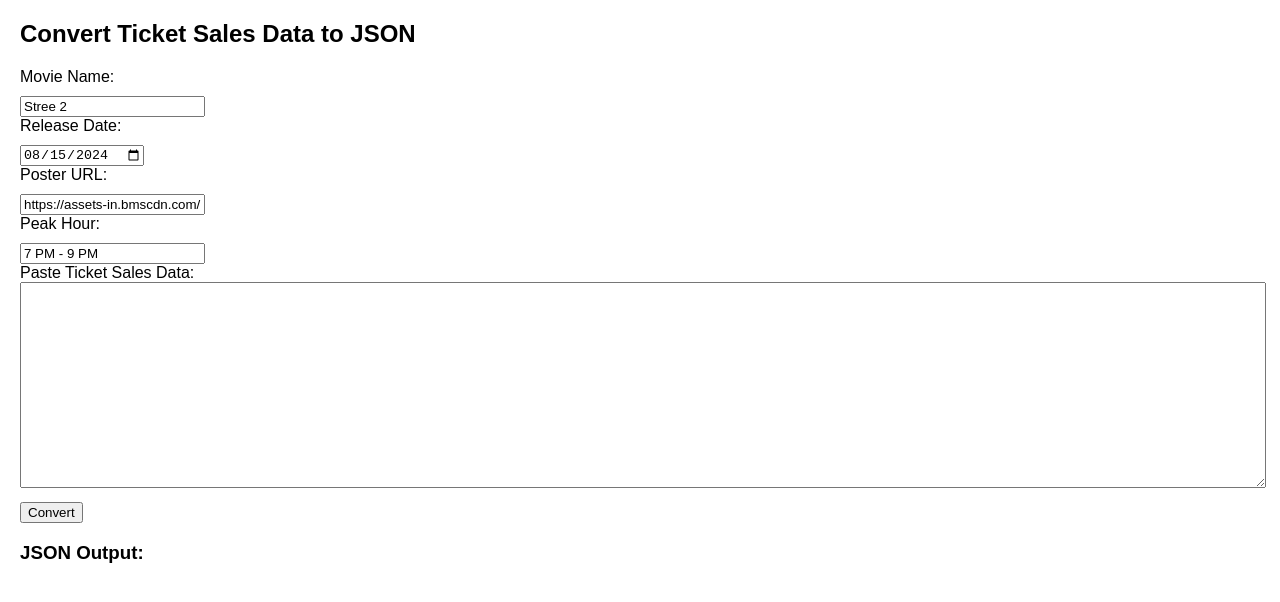
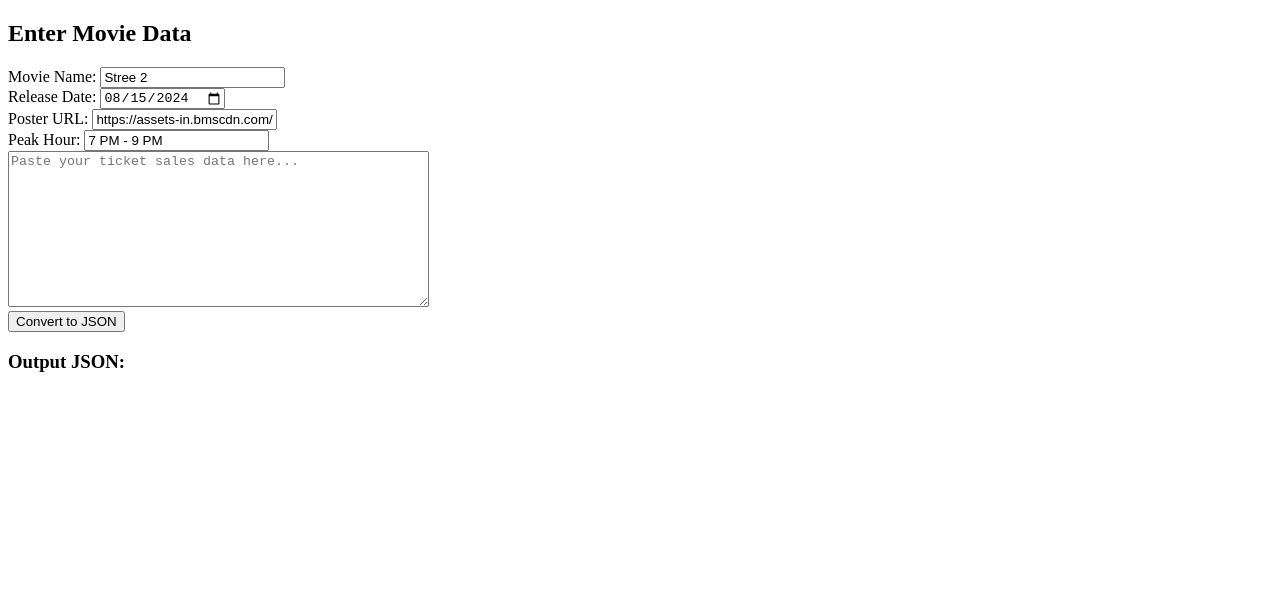
Before and after one commit to unknownman2024/Bookmyshow, a plain HTML site: page conv.html in a window 1280 px wide. Drawn offline with Linux system fonts and the light colour scheme.

Commit message:
Update conv.html

```diff
--- a/conv.html
+++ b/conv.html
@@ -3,66 +3,60 @@
 <head>
     <meta charset="UTF-8">
     <meta name="viewport" content="width=device-width, initial-scale=1.0">
-    <title>Ticket Sales to JSON</title>
-    <style>
-        body { font-family: Arial, sans-serif; margin: 20px; }
-        textarea { width: 100%; height: 200px; }
-        input, button { margin-top: 10px; display: block; }
-    </style>
+    <title>Movie Ticket Sales JSON Converter</title>
 </head>
 <body>
-    <h2>Convert Ticket Sales Data to JSON</h2>
-    <label>Movie Name: <input type="text" id="movie_name" value="Stree 2"></label>
-    <label>Release Date: <input type="date" id="release_date" value="2024-08-15"></label>
-    <label>Poster URL: <input type="text" id="poster" value="https://assets-in.bmscdn.com/iedb/movies/images/mobile/thumbnail/xlarge/stree-2-et00312345-1737184762.jpg"></label>
-    <label>Peak Hour: <input type="text" id="peak_hour" value="7 PM - 9 PM"></label>
-    <label>Paste Ticket Sales Data:</label>
-    <textarea id="input_data"></textarea>
-    <button onclick="convertToJSON()">Convert</button>
-    <h3>JSON Output:</h3>
-    <pre id="output"></pre>
+    <h2>Enter Movie Data</h2>
+    <label>Movie Name: <input type="text" id="movie_name" value="Stree 2"></label><br>
+    <label>Release Date: <input type="date" id="release_date" value="2024-08-15"></label><br>
+    <label>Poster URL: <input type="text" id="poster" value="https://assets-in.bmscdn.com/iedb/movies/images/mobile/thumbnail/xlarge/stree-2-et00312345-1737184762.jpg"></label><br>
+    <label>Peak Hour: <input type="text" id="peak_hour" value="7 PM - 9 PM"></label><br>
+    <textarea id="input_data" rows="10" cols="50" placeholder="Paste your ticket sales data here..."></textarea><br>
+    <button onclick="convertToJSON()">Convert to JSON</button>
+    <h3>Output JSON:</h3>
+    <pre id="output_json"></pre>
 
     <script>
         function convertToJSON() {
-            const movieName = document.getElementById('movie_name').value;
-            const releaseDate = document.getElementById('release_date').value;
-            const poster = document.getElementById('poster').value;
-            const peakHour = document.getElementById('peak_hour').value;
-            const inputData = document.getElementById('input_data').value;
+            const movieName = document.getElementById("movie_name").value;
+            const releaseDate = document.getElementById("release_date").value;
+            const poster = document.getElementById("poster").value;
+            const peakHour = document.getElementById("peak_hour").value;
+            const inputText = document.getElementById("input_data").value.trim();
 
-            const lines = inputData.split('\n').map(line => line.trim()).filter(line => line);
+            const lines = inputText.split(/\n|\t/);
             let ticketSales = [];
             let releaseDateObj = new Date(releaseDate);
 
-            lines.forEach(line => {
-                let parts = line.split(/\s+/);
-                if (parts.length >= 5) {
+            for (let i = 1; i < lines.length; i++) {
+                const parts = lines[i].split(/\s+/);
+                if (parts.length < 5) continue;
+
                 let day = parseInt(parts[0]);
                 let date = parts[1];
                 let dayOfWeek = parts[2];
-                    let noOfTickets = parts[3].replace(/\s+/g, ''); // Remove spaces within numbers
-                    let total = parts[4].replace(/\s+/g, '');
+                let noOfTickets = parts[3] + (parts[4] === 'K' ? 'K' : '');
+                let total = parts[5] + (parts[6] === 'K' ? 'K' : '');
 
-                    let dateObj = new Date(date.split('.').reverse().join('-'));
-                    let diffDays = (releaseDateObj - dateObj) / (1000 * 60 * 60 * 24);
-
-                    let entry = {
+                let ticketEntry = {
                     date: date,
                     no_of_tickets: noOfTickets,
                     total: total
                 };
 
-                    if (diffDays > 0) {
-                        entry.days_before_release = diffDays;
+                let dataDate = new Date("20" + date.split(".").reverse().join("-"));
+                let diffDays = Math.floor((dataDate - releaseDateObj) / (1000 * 60 * 60 * 24));
+
+                if (diffDays < 0) {
+                    ticketEntry.days_before_release = Math.abs(diffDays);
                 } else {
-                        entry.days_after_release = Math.abs(diffDays) + 1;
+                    ticketEntry.days_after_release = diffDays + 1;
                 }
 
-                    ticketSales.push(entry);
+                ticketSales.push(ticketEntry);
             }
-            });
 
-            const jsonOutput = {
+            const jsonData = {
                 movie_name: movieName,
                 release_date: releaseDate,
                 poster: poster,
@@ -70,7 +64,7 @@
                 ticket_sales: ticketSales
             };
 
-            document.getElementById('output').textContent = JSON.stringify(jsonOutput, null, 4);
+            document.getElementById("output_json").textContent = JSON.stringify(jsonData, null, 4);
         }
     </script>
 </body>
```
Lines whose indentation alone changed are shown as unchanged.
